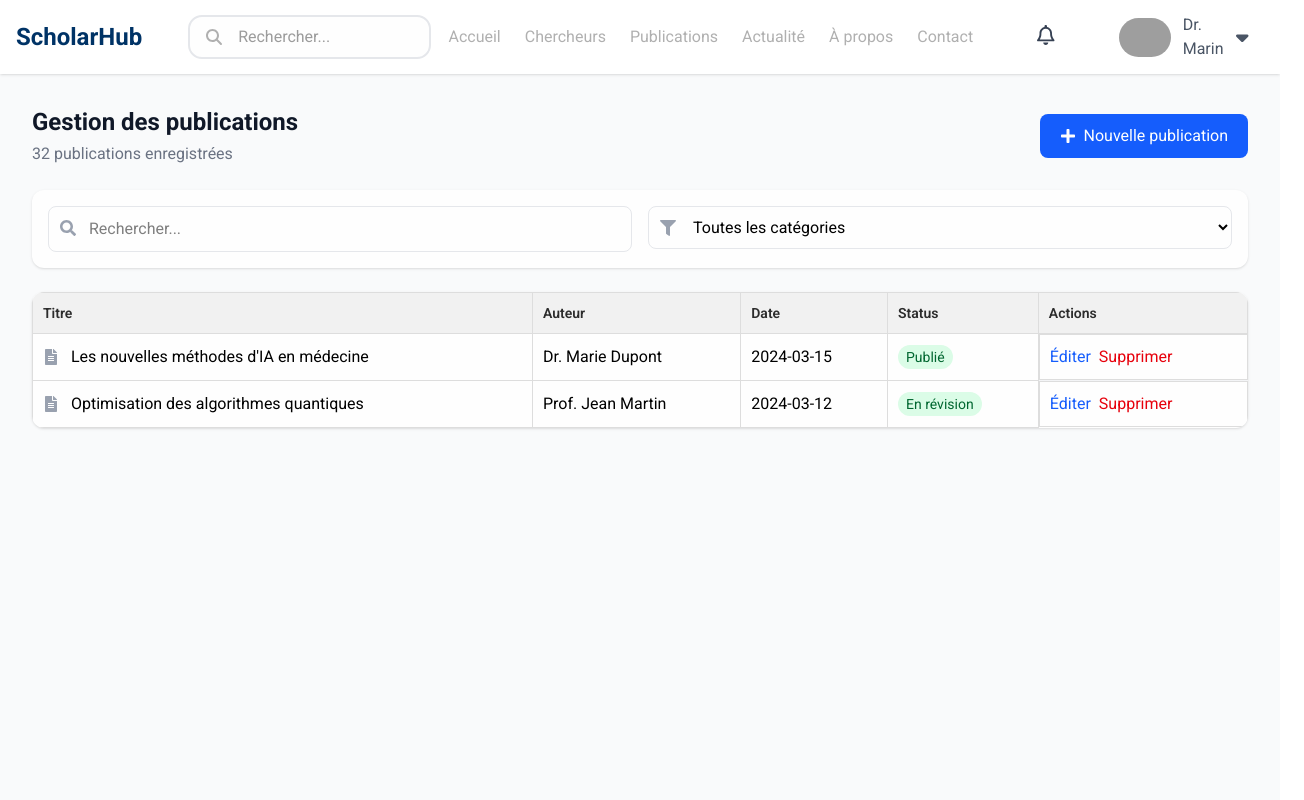
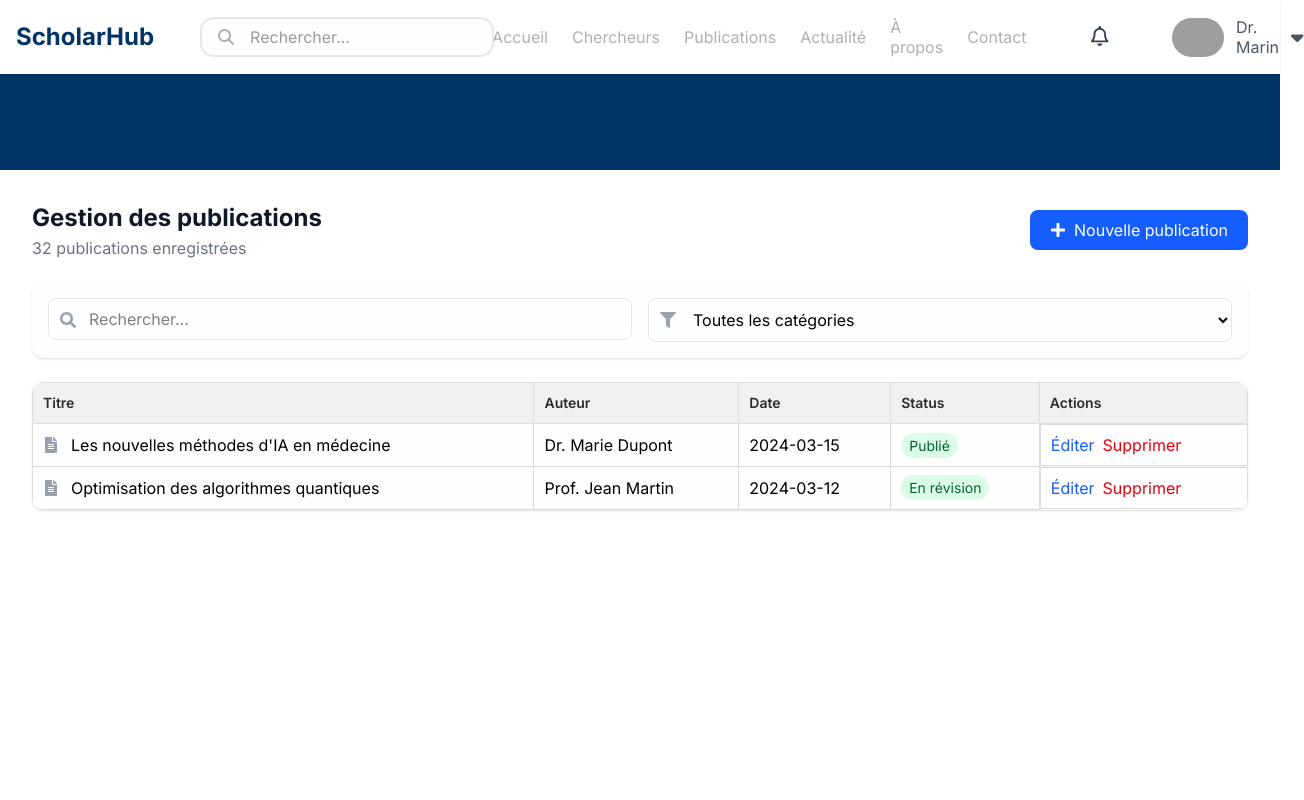
Before and after one commit to Ouassim721/Portail-de-gestion-des-profils-chercheurs, a React (Vite) app in the folder portail-chercheurs-frontend/: page /Publications in a window 1280 px wide. Shown: the top 800 px of the page, 1304 px wide, since content can reach past the window. Built offline with nearby package versions, Linux system fonts and the light colour scheme; grey boxes are pictures that could not be loaded.

Commit message:
add search bar component

```diff
--- a/portail-chercheurs-frontend/src/components/Navbar.jsx
+++ b/portail-chercheurs-frontend/src/components/Navbar.jsx
@@ -3,6 +3,7 @@ import { Link, useLocation } from "react-router-dom";
 import DropdownMenu from "./DropdownMenu";
 // import logo from "../assets/logo.png";
 import pdp from "../assets/chercheur-place-holder.jpg";
+import SearchBar from "./research/SearchBar";
 import { FontAwesomeIcon } from "@fortawesome/react-fontawesome";
 import {
   faSearch,
@@ -56,15 +57,7 @@ function Navbar({ sticky = false }) {
 
         {/* Barre de recherche - Visible sur grand écran */}
         <div className="hidden xl:flex relative">
-          <FontAwesomeIcon
-            icon={faSearch}
-            className="absolute left-4 top-1/2 transform -translate-y-1/2 text-[var(--color-gray)]"
-          />
-          <input
-            type="text"
-            placeholder="Rechercher..."
-            className="bg-[var(--color-white)] text-[var(--color-text-secondary)] p-2 pl-12 rounded-xl outline-2 outline-gray-200 focus:outline-gray-400"
-          />
+          <SearchBar />
         </div>
       </div>
 
--- /dev/null
+++ b/portail-chercheurs-frontend/src/components/research/SearchBar.jsx
@@ -0,0 +1,19 @@
+import { FontAwesomeIcon } from "@fortawesome/react-fontawesome";
+import { faSearch } from "@fortawesome/free-solid-svg-icons";
+const SearchBar = () => {
+  return (
+    <>
+      <FontAwesomeIcon
+        icon={faSearch}
+        className="absolute left-4 top-1/2 transform -translate-y-1/2 text-[var(--color-gray)]"
+      />
+      <input
+        type="text"
+        placeholder="Rechercher..."
+        className="bg-[var(--color-white)] text-[var(--color-text-secondary)] p-2 pl-12 rounded-xl outline-2 outline-gray-200 focus:outline-gray-400"
+      />
+    </>
+  );
+};
+
+export default SearchBar;
--- a/portail-chercheurs-frontend/src/index.css
+++ b/portail-chercheurs-frontend/src/index.css
@@ -1,4 +1,6 @@
 @import url("https://fonts.googleapis.com/css2?family=Roboto:wght@100..900&display=swap");
+@import url("https://fonts.googleapis.com/css2?family=Montserrat:ital,wght@0,100..900;1,100..900&display=swap");
+@import url("https://fonts.googleapis.com/css2?family=Inter:ital,opsz,wght@0,14..32,100..900;1,14..32,100..900&display=swap");
 @import "tailwindcss";
 
 :root {
@@ -10,11 +12,13 @@
   --color-bg-secondary: #f1f1f1;
   --color-white: #fefefe;
   --color-gray: #b0b0b0;
-  --font-base: "Roboto", sans-serif;
+  --font-base: "Inter", sans-serif;
   --spacing-base: 1rem;
 }
 :root {
   font-family: var(--font-base);
+  line-height: 20px;
+  letter-spacing: 0;
   font-synthesis: none;
   text-rendering: optimizeLegibility;
   -webkit-font-smoothing: antialiased;
--- a/portail-chercheurs-frontend/src/pages/Publications.jsx
+++ b/portail-chercheurs-frontend/src/pages/Publications.jsx
@@ -1,5 +1,5 @@
-import React from 'react';
-import { FaFileAlt, FaSearch, FaPlus, FaFilter } from 'react-icons/fa';
+import React from "react";
+import { FaFileAlt, FaSearch, FaPlus, FaFilter } from "react-icons/fa";
 
 const PublicationsPage = () => {
   const publications = [
@@ -8,25 +8,27 @@ const PublicationsPage = () => {
       title: "Les nouvelles méthodes d'IA en médecine",
       author: "Dr. Marie Dupont",
       date: "2024-03-15",
-      status: "Publié"
+      status: "Publié",
     },
     {
       id: 2,
       title: "Optimisation des algorithmes quantiques",
       author: "Prof. Jean Martin",
       date: "2024-03-12",
-      status: "En révision"
-    }
+      status: "En révision",
+    },
   ];
 
   return (
-    <div className="min-h-screen bg-gray-50">
-
+    <div className="min-h-screen ">
+      <div className="w-full h-24 bg-[var(--color-primary)]"></div>
       <main className="max-w-7xl mx-auto p-8">
         {/* En-tête */}
         <div className="flex flex-col md:flex-row justify-between items-start md:items-center mb-6">
           <div className="mb-4 md:mb-0">
-            <h1 className="text-2xl font-bold text-gray-900">Gestion des publications</h1>
+            <h1 className="text-2xl font-bold text-gray-900">
+              Gestion des publications
+            </h1>
             <p className="text-gray-500 mt-1">32 publications enregistrées</p>
           </div>
           <button className="bg-blue-600 hover:bg-blue-700 text-white px-5 py-2.5 rounded-lg flex items-center gap-2">
@@ -59,17 +61,30 @@ const PublicationsPage = () => {
           <table className="w-full">
             <thead className="bg-gray-50">
               <tr>
-                <th className="px-6 py-3 text-left text-sm font-semibold text-gray-600">Titre</th>
+                <th className="px-6 py-3 text-left text-sm font-semibold text-gray-600">
+                  Titre
+                </th>
 
-                <th className="px-6 py-3 text-left text-sm font-semibold text-gray-600">Auteur</th>
-                <th className="px-6 py-3 text-left text-sm font-semibold text-gray-600">Date</th>
-                <th className="px-6 py-3 text-left text-sm font-semibold text-gray-600">Status</th>
-                <th className="px-6 py-3 text-left text-sm font-semibold text-gray-600">Actions</th>
+                <th className="px-6 py-3 text-left text-sm font-semibold text-gray-600">
+                  Auteur
+                </th>
+                <th className="px-6 py-3 text-left text-sm font-semibold text-gray-600">
+                  Date
+                </th>
+                <th className="px-6 py-3 text-left text-sm font-semibold text-gray-600">
+                  Status
+                </th>
+                <th className="px-6 py-3 text-left text-sm font-semibold text-gray-600">
+                  Actions
+                </th>
               </tr>
             </thead>
             <tbody>
               {publications.map((pub) => (
-                <tr key={pub.id} className="border-t border-gray-100 hover:bg-gray-50">
+                <tr
+                  key={pub.id}
+                  className="border-t border-gray-100 hover:bg-gray-50"
+                >
                   <td className="px-6 py-4">
                     <div className="flex items-center gap-3">
                       <FaFileAlt className="text-gray-400" />
@@ -79,13 +94,17 @@ const PublicationsPage = () => {
                   <td className="px-6 py-4">{pub.author}</td>
                   <td className="px-6 py-4">{pub.date}</td>
                   <td className="px-6 py-4">
-  <span className="px-2 py-1 text-sm rounded-full bg-green-100 text-green-800">
-    {pub.status}
-  </span>
+                    <span className="px-2 py-1 text-sm rounded-full bg-green-100 text-green-800">
+                      {pub.status}
+                    </span>
                   </td>
                   <td className="px-6 py-4 flex gap-2">
-                    <button className="text-blue-600 hover:text-blue-700">Éditer</button>
-                    <button className="text-red-600 hover:text-red-700">Supprimer</button>
+                    <button className="text-blue-600 hover:text-blue-700">
+                      Éditer
+                    </button>
+                    <button className="text-red-600 hover:text-red-700">
+                      Supprimer
+                    </button>
                   </td>
                 </tr>
               ))}
```
